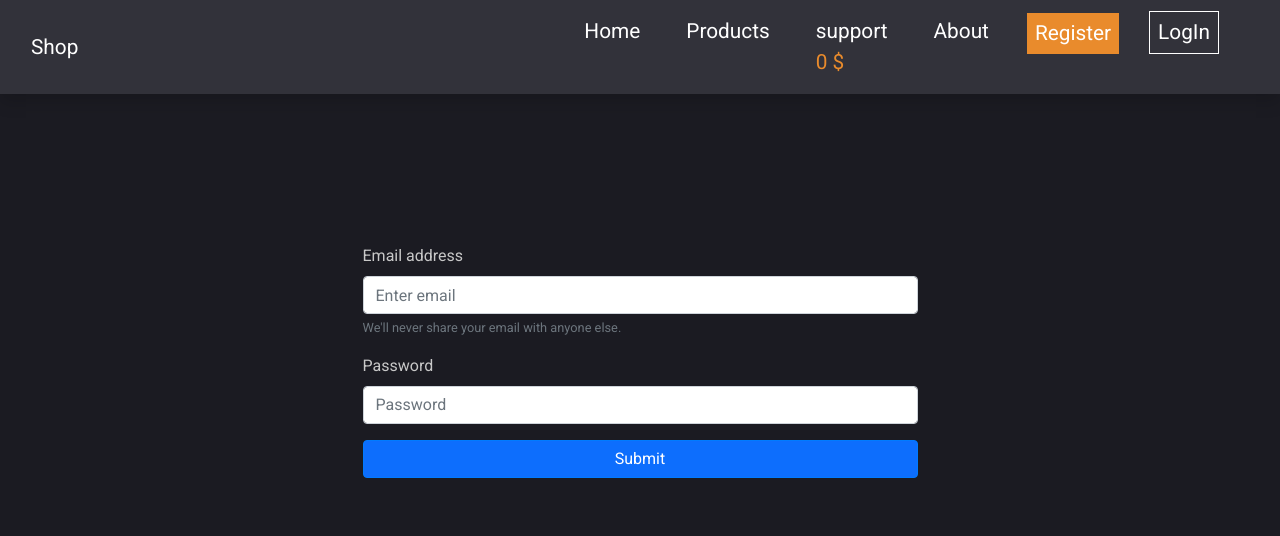
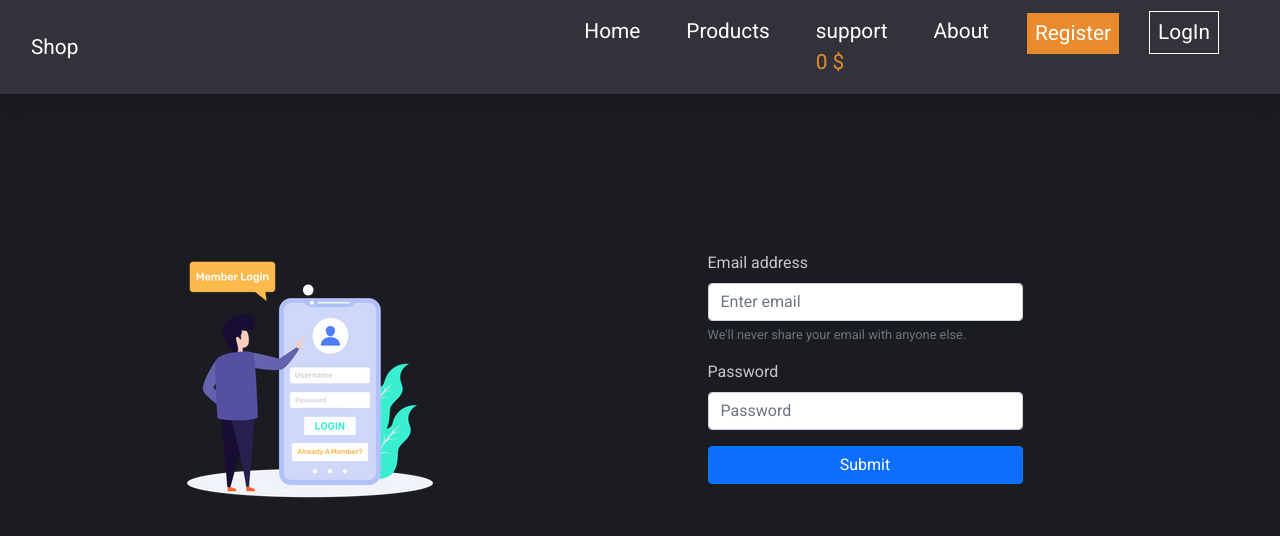
Before and after one commit to Mohamed-Gamal74/products-React, a React (Create React App) app: page /login in a window 1280 px wide. Shown: the top 536 px of the page. Built offline with nearby package versions, Linux system fonts and the light colour scheme; a web font is replaced by a local one.

Commit message:
adding login img

```diff
--- a/src/components/login/index.jsx
+++ b/src/components/login/index.jsx
@@ -2,9 +2,10 @@ import { useForm } from "react-hook-form";
 import { useDispatch } from "react-redux";
 import { LoginAction } from "../../redux/auth";
 import { useNavigate } from "react-router-dom";
+import login from "./login.webp";
 
 const Login = () => {
-  const navigate = useNavigate()
+  const navigate = useNavigate();
   const dispatch = useDispatch();
   const {
     register,
@@ -19,14 +20,15 @@ const Login = () => {
   const submitHandler = (data) => {
     console.table(data);
     dispatch(LoginAction());
-    navigate('/products')
+    navigate("/products");
   };
 
   return (
+    <div className="d-flex align-items-center justify-content-center container" >
+      <img src={login} alt="login" />
       <form
         onSubmit={handleSubmit(submitHandler)}
         className="container  d-flex align-items-center flex-column"
-      style={{marginTop : '150px'}}
       >
         <div className="form-group w-50">
           <label htmlFor="exampleInputEmail1">Email address</label>
@@ -66,6 +68,7 @@ const Login = () => {
           Submit
         </button>
       </form>
+    </div>
   );
 };
 
```
Also changed, not shown: src/components/login/login.webp (added). Lines whose indentation alone changed are shown as unchanged.
